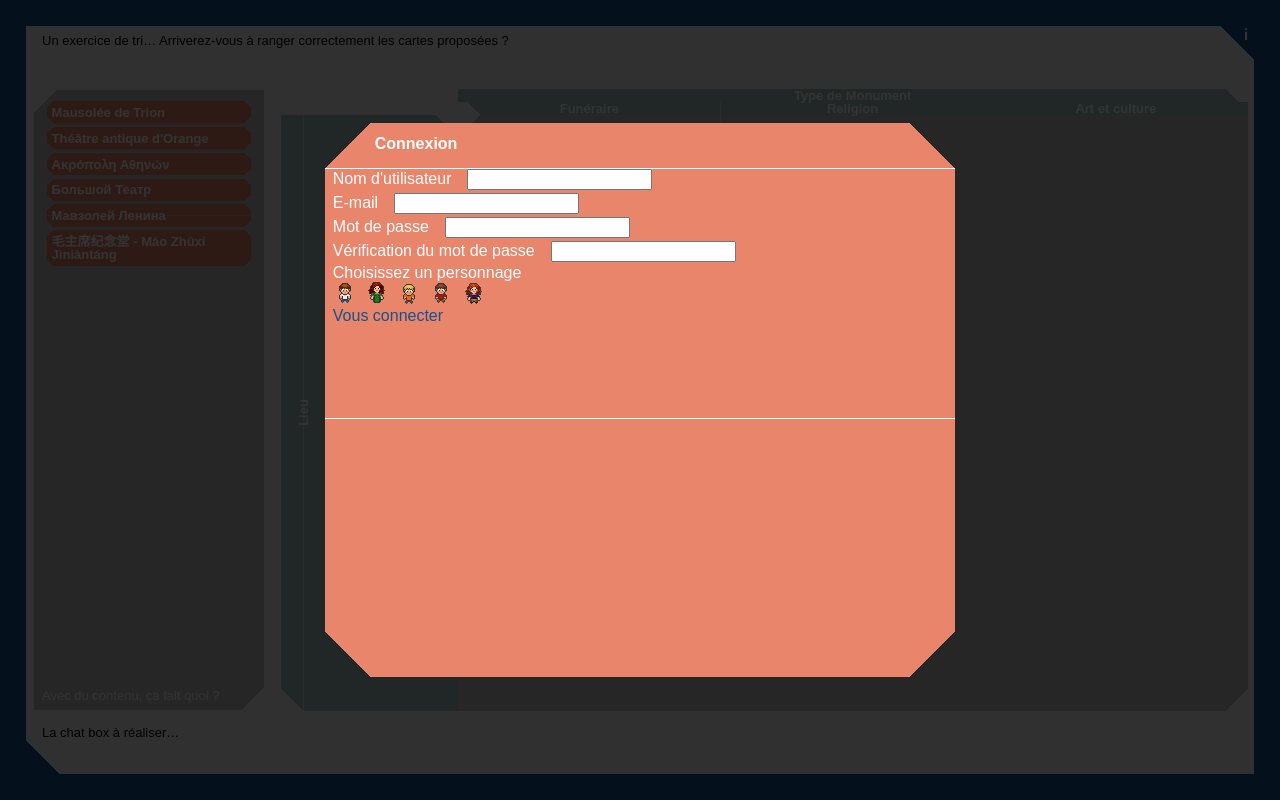
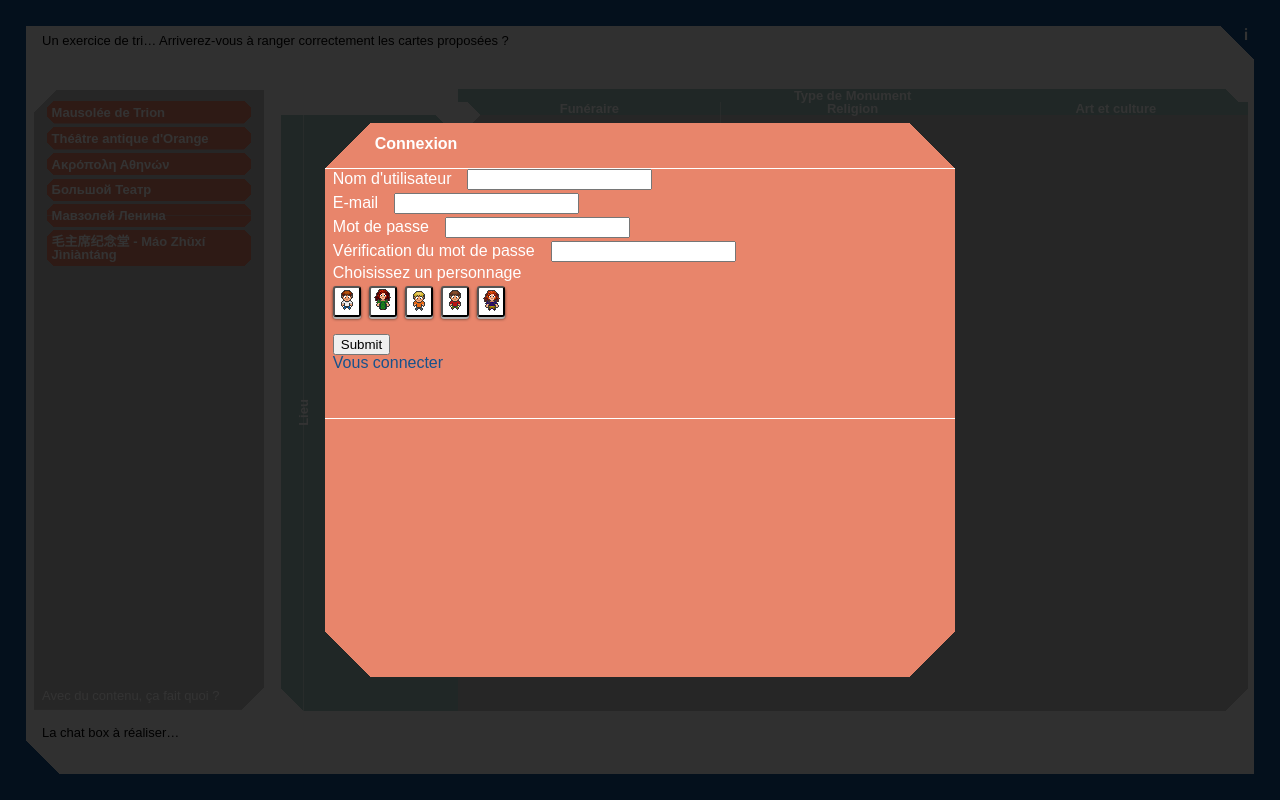
Before and after one commit to lzbk/WESort, a plain HTML site: page client/index.html in a window 1280 px wide. Both pictures are taken after a click on the link "Vous enregistrer". Drawn offline with Linux system fonts and the light colour scheme.

Commit message:
Form OK (including img verification)

```diff
--- a/client/js/uglyAuth-Client.js
+++ b/client/js/uglyAuth-Client.js
@@ -39,6 +39,10 @@ define(function(){
             tmpItem.click(function(){
                 self.showLogin();
             });
+            if (typeof this.register.submit === "undefined"){
+                this.register.submit = "<input type='submit' />";
+            }
+            this.form.append($(this.register.submit));
             this.form.append($("<p></p>").append(tmpItem));
         },
 
@@ -56,6 +60,7 @@ define(function(){
             for(var i=0; i<aForm.length;i++){
                 this.writeItem(aForm[i]);
             }
+
             $('#overlay').attr("class", "show").append(this.elt);
         },
 
@@ -98,24 +103,30 @@ define(function(){
                     break;
                 case "image":
                     var tmpElt;
-                    this.items[item.id].elt = $("<div id='"+ item.id +"' value=''/></div>");
+                    this.items[item.id].elt = $("<fieldset id='"+ item.id +"' value=''/></fieldset>");
                     this.form.children().last().append(this.items[item.id].elt);
                     var imageId;
                     for(var i=0; i<item.images.length;i++){
                         imageId = item.images[i].id;
-                        tmpElt = $('<div id="'+item.images[i].id+'"></div>');
+                        tmpElt = $('<button type="button" id="'+item.images[i].id+'"></button>');
                         tmpElt.append('<img src="'+item.images[i].file+'" />');
                         this.items[item.id].elt.append(tmpElt);
-                        tmpElt.css("float", "left");
-                        tmpElt.css("margin-right", "0.5rem");
                         tmpElt.click(function(){
-                            console.log(("#"+item.id+" ."+self.classes.selected));/**/
-                            $("#"+item.id+" div").removeClass(self.classes.selected);
+                            $("#"+item.id+" button").removeClass(self.classes.selected);
                             $(this).addClass(self.classes.selected);
                             $(this).parent().attr("value", this.id);
+                            self.fieldOK(self.items[item.id].elt);
+                        });
+                        tmpElt.blur(function(){
+                            console.log($(":focus").attr("id"));
+                            setTimeout(function(){
+                                if(document.activeElement.parentNode.id !== item.id){
+                                    self.checkField(item.id);
+                                }
+                            }, 10);
                         });
                     }
-                    $("<div></div>").css("clear","both").appendTo(this.form);//dummy element for the next one…
+                    $("<div></div>").css("clear","both").css("padding-bottom","6px").appendTo(this.form);//dummy element for the next one…
             }
 
         },
@@ -186,10 +197,8 @@ define(function(){
                         else if(this.items[id].elt.val() != ""){
                             this.fieldOK(this.items[id].elt);
                         }
-                        else
                         break;
                     case "image":
-                        break;
                     default:
                         this.fieldOK(this.items[id].elt);
                 }
--- a/client/style/uglyAuth.css
+++ b/client/style/uglyAuth.css
@@ -11,7 +11,7 @@ span.formError{
     padding: 2px;
     font-size: smaller;
 }
-.selected{
+.selected, button[type=button].selected{
     background-color: #21a36a;
 }
 
@@ -20,6 +20,10 @@ input{
     margin-right: 1rem;
 
 }
+input[type=submit]{
+    margin:0;
+}
+
 form>p{
     margin-left:auto;
     margin-right: auto;
@@ -29,3 +33,32 @@ form>p{
 form div img{
     cursor: pointer;
 }
+
+button[type=button] {
+    padding:0;
+    margin-right: 0.5rem;
+    margin-top: 0.3rem;
+    margin-bottom: 0.5rem;
+    text-decoration: none;
+    background-color: white;
+    -webkit-border-radius: 3px;
+    -moz-border-radius: 3px;
+    border-radius: 3px;
+    -webkit-box-shadow: 0px 2px 0px rgba(175,175,175,1), 0px 2px 3px rgba(0,0,0,.7);
+    -moz-box-shadow: 0px 2px 0px rgba(175,175,175,1), 0px 2px 3px rgba(0,0,0,.7);
+    box-shadow: 0px 2px 0px rgba(175,175,175,1), 0px 2px 3px rgba(0,0,0,.7);
+
+    -webkit-transition: all .1s ease;
+    -moz-transition: all .1s ease;
+    -ms-transition: all .1s ease;
+    -o-transition: all .1s ease;
+    transition: all .1s ease;
+}
+
+button[type=button]:active {
+    -webkit-box-shadow: 0px 1px 0px rgba(175,175,175,1), 0px 1px 2px rgba(0,0,0,.9);
+    -moz-box-shadow: 0px 1px 0px rgba(175,175,175,1), 0px 1px 2px rgba(0,0,0,.9);
+    box-shadow: 0px 1px 0px rgba(175,175,175,1), 0px 1px 2px rgba(0,0,0,.9);
+    position: relative;
+    top: 2px;
+}
--- a/shared/uglyAuth-FR.json
+++ b/shared/uglyAuth-FR.json
@@ -6,7 +6,7 @@
             {"id":"username", "type":"text", "optional":false, "text":"Nom d'utilisateur"},
             {"id":"email", "type":"e-mail", "optional": false, "text":"E-mail"},
             {"id":"password", "type":"password", "optional": false, "text":"Mot de passe", "textVerification":"Vérification du mot de passe"},
-            {"id":"avatar", "type":"image", "optional":true, "text":"Choisissez un personnage", "images":[
+            {"id":"avatar", "type":"image", "optional":false, "text":"Choisissez un personnage", "images":[
                 {"id":"PJ1", "file":"assets/sampleUglyAuth/PJ1.png"},
                 {"id":"PJ2", "file":"assets/sampleUglyAuth/PJ2.png"},
                 {"id":"PJ3", "file":"assets/sampleUglyAuth/PJ3.png"},
```
